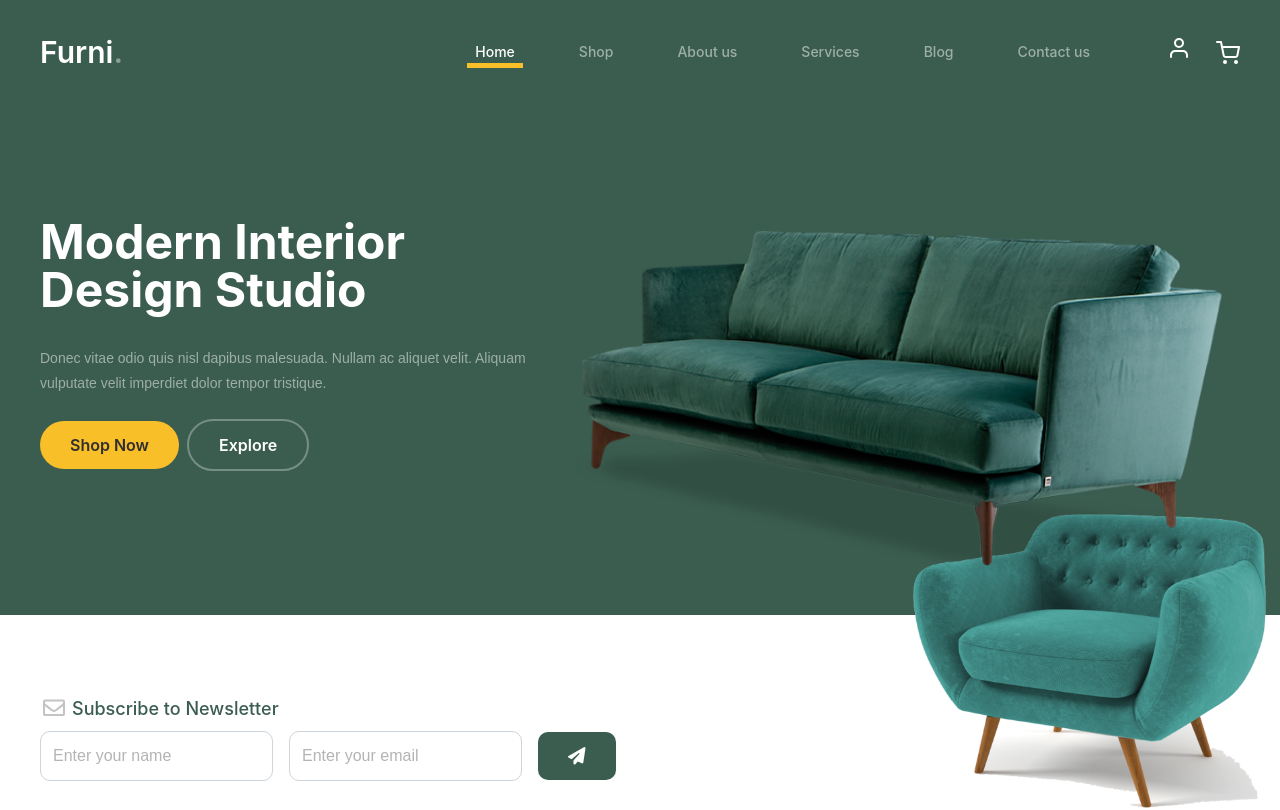
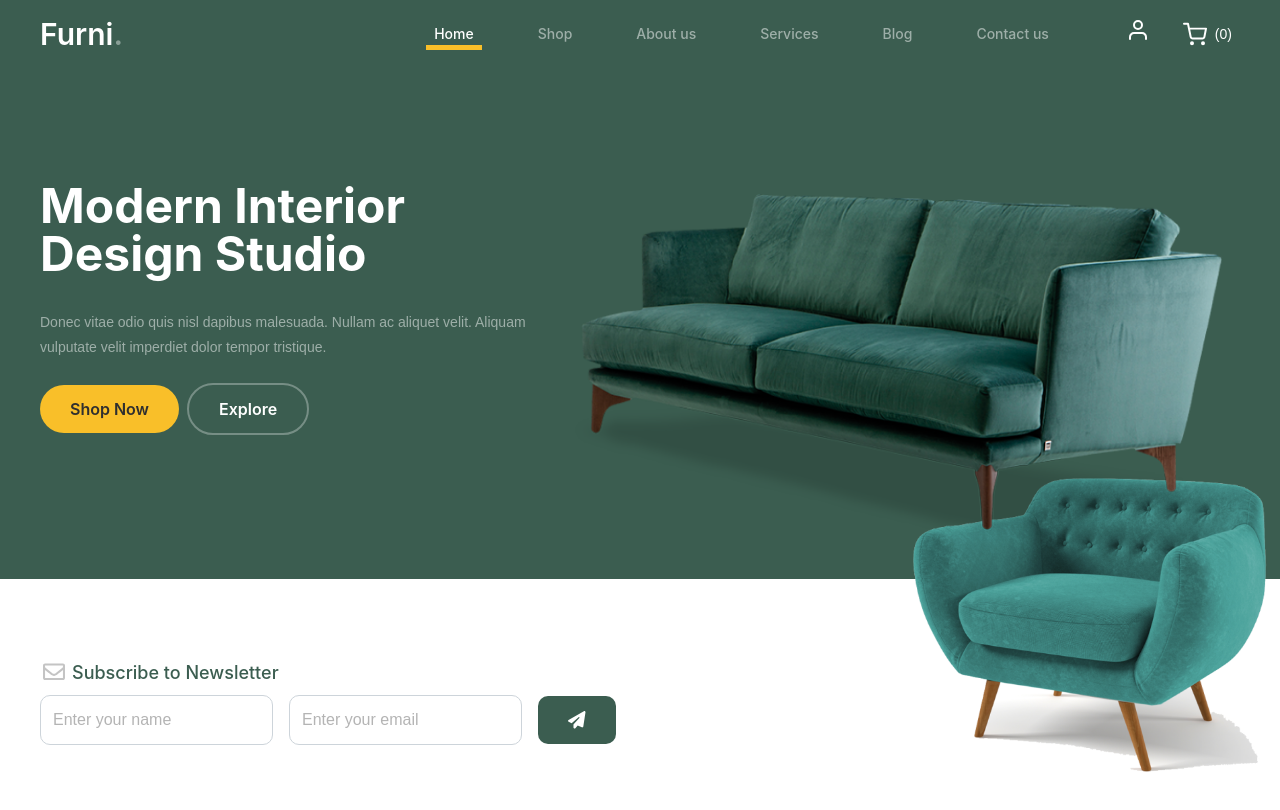
Before and after one commit to enamils/furnitures-react-project, a React (Vite) app: page / in a window 1280 px wide. Shown: the top 810 px of the page. Built offline with nearby package versions, Linux system fonts and the light colour scheme; a web font is replaced by a local one.

Commit message:
feat: add total cart items next to cart link in the header

```diff
--- a/src/components/Menu/ClientCart.tsx
+++ b/src/components/Menu/ClientCart.tsx
@@ -1,9 +1,14 @@
 import * as React from "react";
+import {NavLink} from "react-router-dom";
+import {useCart} from "../../hooks/useCart.ts";
 import clientImg from "../../assets/images/user.svg";
 import cartImg from "../../assets/images/cart.svg";
-import {NavLink} from "react-router-dom";
 
 const ClientCart: React.FC = () => {
+    const { cart } = useCart();
+
+    const totalCartItems = cart.reduce((total, product) => total + product.quantity, 0);
+
     return (
         <ul className="flex md:ml-10 items-center">
             <li className="mr-5">
@@ -12,8 +17,9 @@ const ClientCart: React.FC = () => {
                 </button>
             </li>
             <li>
-                <NavLink to="/cart" className="pl-2 pr-2">
+                <NavLink to="/cart" className="pl-2 pr-2 flex gap-2">
                     <img src={cartImg} alt="cart"/>
+                    <span className="text-white">({totalCartItems})</span>
                 </NavLink>
             </li>
         </ul>
```
